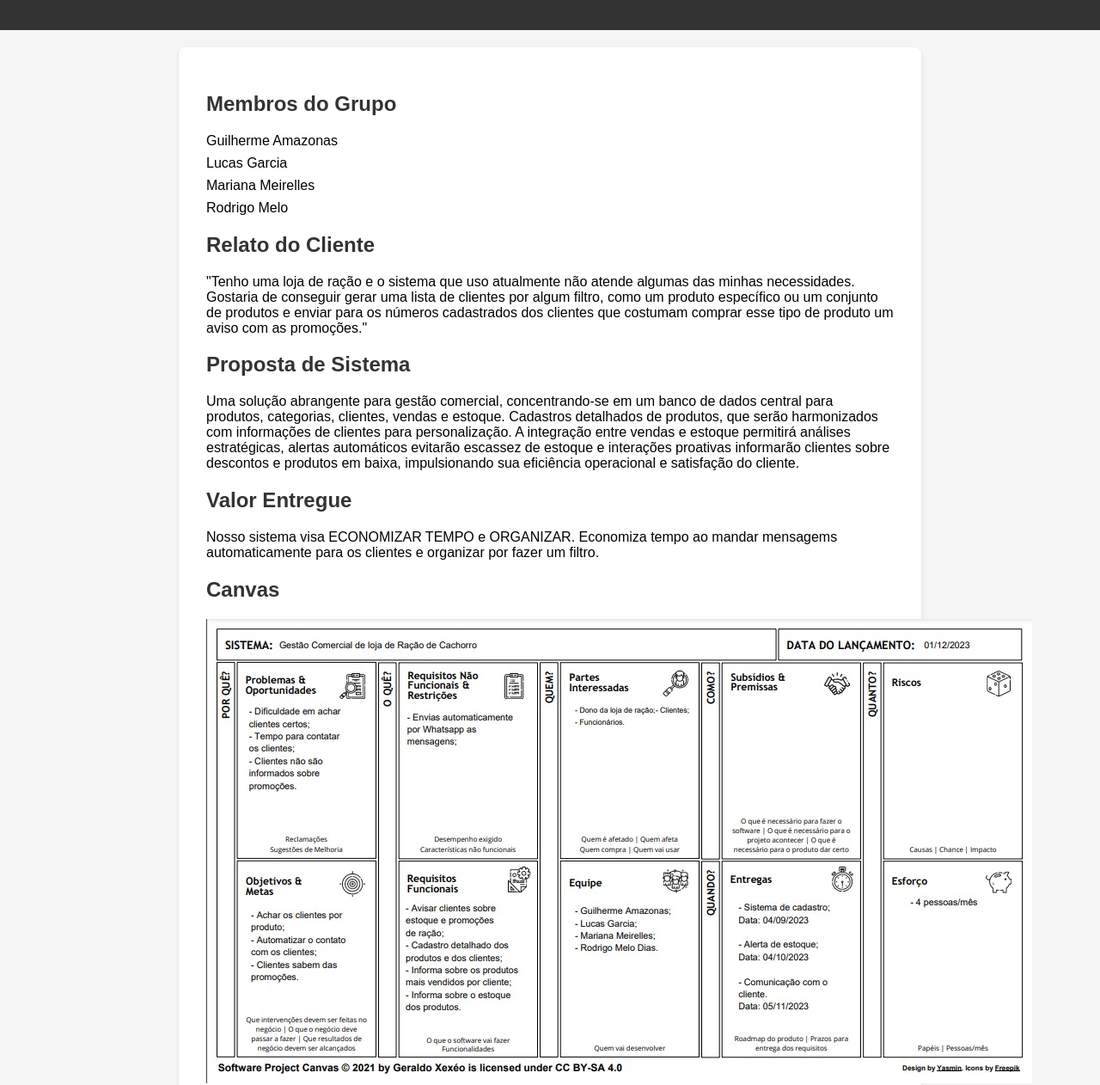
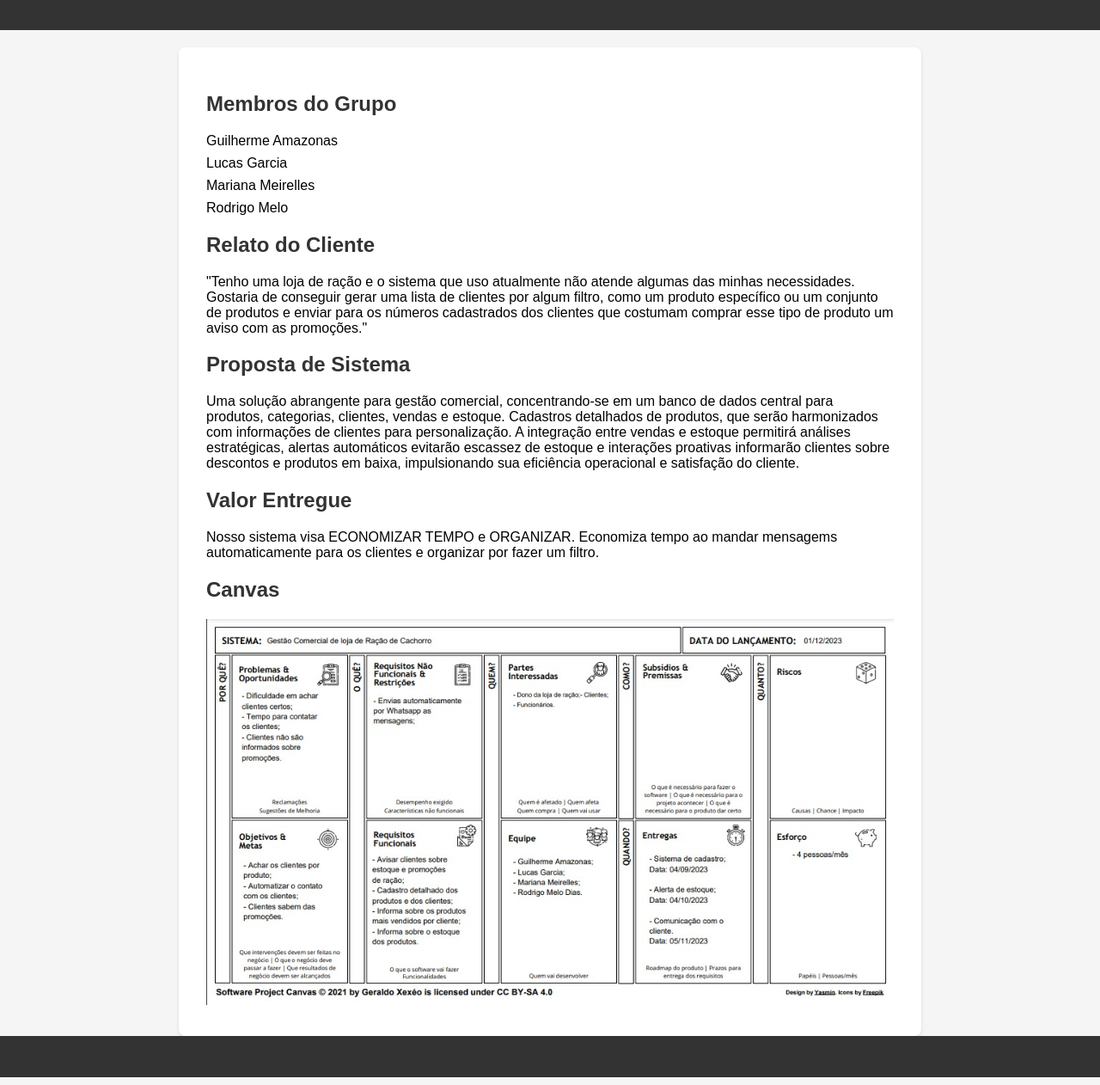
Before and after one commit to GARCl-A/pf-eel780, a plain HTML site: page index.html in a window 1280 px wide. Shown: the part 77-1339 px from the top of the page at 86% size. Drawn offline with Linux system fonts and the light colour scheme.

Commit message:
Consertei o canvas

```diff
--- a/index.html
+++ b/index.html
@@ -52,6 +52,11 @@
     background-color: #333;
     color: #fff;
   }
+
+  img {
+    width: 800px;
+    height: auto;
+  }
 </style>
 </head>
 <body>
```
